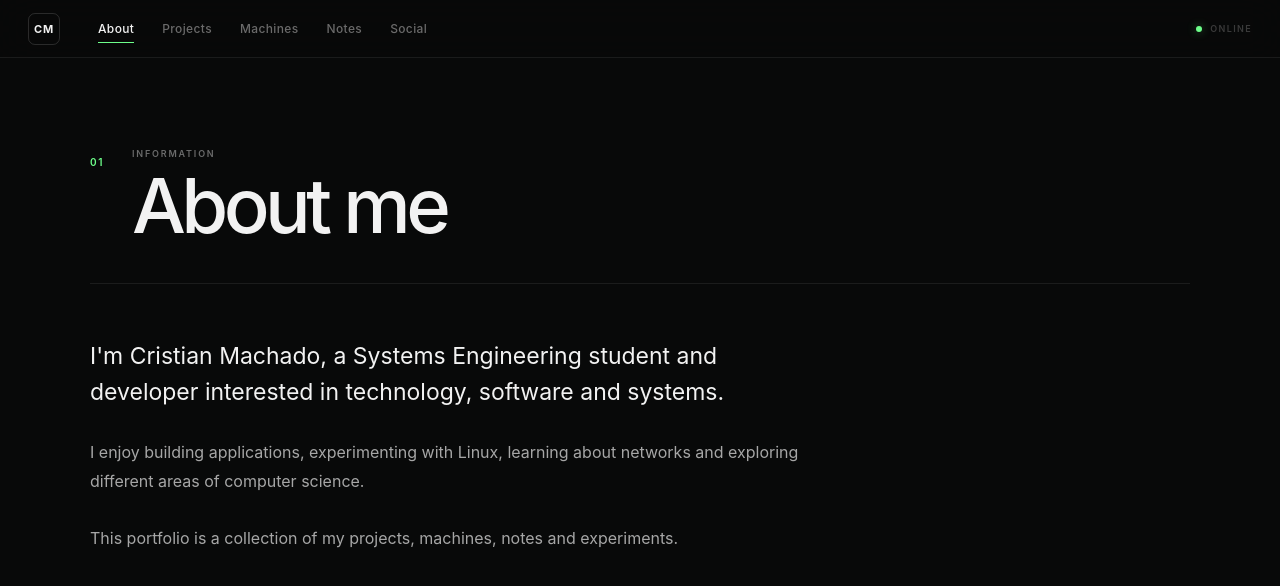
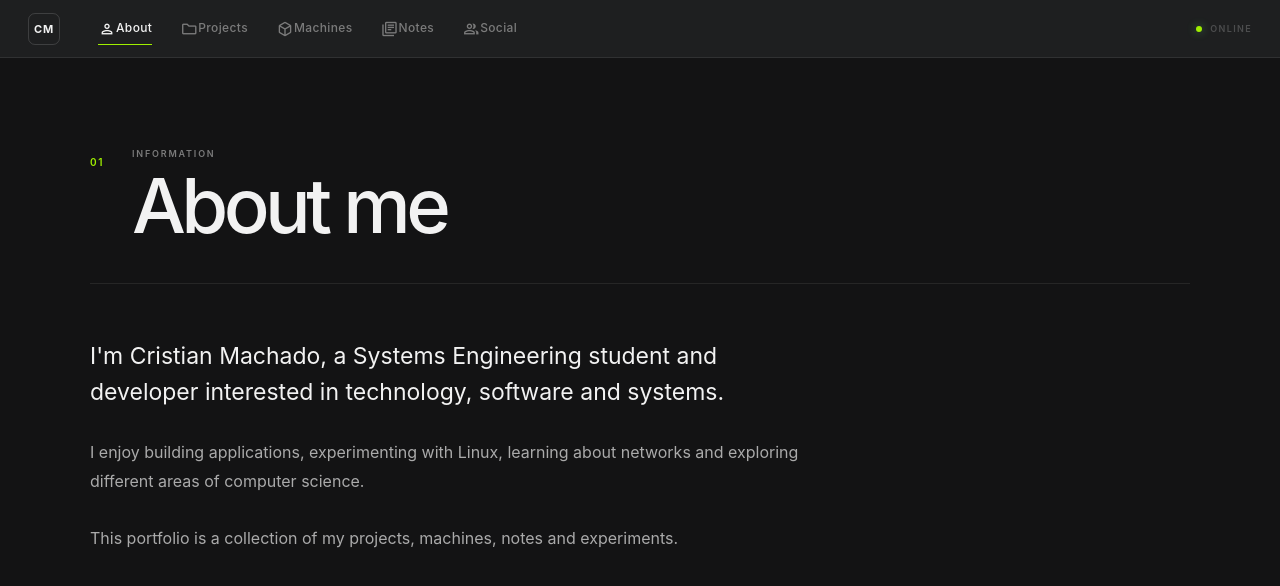
Before and after one commit to Qu4s4r7/portfolio, a React (Vite) app: page /portfolio/about in a window 1280 px wide. Shown: the top 586 px of the page. Built offline with nearby package versions, Linux system fonts and the light colour scheme.

Commit message:
Modify CSS

```diff
--- a/index.html
+++ b/index.html
@@ -83,6 +83,7 @@
       name="twitter:image"
       content="https://qu4s4r7.github.io/portfolio/images/profile.webp"
     />
+    <link href="https://fonts.googleapis.com/css2?family=Material+Symbols+Outlined:opsz,wght,FILL,GRAD@20,100,1,200&icon_names=person,folder,library_books,deployed_code,group" rel="stylesheet" />
 
     <title>
       Cristian Machado — Portfolio
--- a/src/components/TopBar.tsx
+++ b/src/components/TopBar.tsx
@@ -6,11 +6,11 @@ export default function TopBar() {
   const [menuOpen, setMenuOpen] = useState(false);
 
   const links = [
-    { label: "About", path: "/about" },
-    { label: "Projects", path: "/projects" },
-    { label: "Machines", path: "/machines" },
-    { label: "Notes", path: "/notes" },
-    { label: "Social", path: "/social" },
+    { label: "About", icon: "person", path: "/about" },
+    { label: "Projects", icon: "folder", path: "/projects" },
+    { label: "Machines", icon: "deployed_code", path: "/machines" },
+    { label: "Notes", icon: "library_books", path: "/notes" },
+    { label: "Social", icon: "group", path: "/social" },
   ];
 
   const isActive = (path: string) =>
@@ -35,7 +35,8 @@ export default function TopBar() {
               to={link.path}
               className={isActive(link.path) ? "active" : ""}
             >
-              {link.label}
+              <span class="material-symbols-outlined">{link.icon}</span>
+              <p>{link.label}</p>
             </Link>
           ))}
         </nav>
@@ -73,6 +74,7 @@ export default function TopBar() {
                 0{index + 1}
               </span>
 
+
               <span>{link.label}</span>
 
               <span className="mobile-menu-arrow">→</span>
--- a/src/index.css
+++ b/src/index.css
@@ -5,21 +5,21 @@
 }
 
 :root {
-  --bg: #080909;
-  --surface: #101211;
+  --bg: #131314;
+  --surface: #131314;
   --surface-light: #151716;
   --surface-hover: #1b1d1c;
 
   --text: #f2f2f2;
-  --text-soft: rgba(242, 242, 242, 0.68);
-  --text-muted: rgba(242, 242, 242, 0.42);
+  --text-soft: rgba(242, 242, 242, 0.678);
+  --text-muted: rgb(123, 123, 123);
   --text-faint: rgba(242, 242, 242, 0.22);
 
   --line: rgba(255, 255, 255, 0.08);
   --line-strong: rgba(255, 255, 255, 0.14);
 
-  --accent: #6dff8a;
-  --accent-soft: rgba(109, 255, 138, 0.1);
+  --accent: rgb(159, 239, 0);
+  --accent-soft: rgba(159, 239, 0, 0.1);
 
   --topbar-height: 58px;
 
@@ -83,7 +83,12 @@ img {
 #root {
   min-height: 100vh;
 }
-
+h1 .material-symbols-outlined {
+  font-size: 60px;
+}
+.material-symbols-outlined {
+  font-size: 18px;
+}
 /* =========================================================
    APP
    ========================================================= */
@@ -120,7 +125,7 @@ img {
 
   padding: 0 28px;
 
-  background: rgba(8, 9, 9, 0.88);
+  background: #1e1f20;
   border-bottom: 1px solid var(--line);
 
   backdrop-filter: blur(18px);
@@ -173,6 +178,7 @@ img {
   letter-spacing: 0.03em;
 
   transition: color 0.2s ease;
+  display: flex;
 }
 
 .topbar-nav a::after {
--- a/src/pages/Machines.tsx
+++ b/src/pages/Machines.tsx
@@ -12,7 +12,10 @@ export default function Machines() {
             LAB / WRITEUPS
           </p>
 
-          <h1>Machines</h1>
+          <h1>
+            <span class="material-symbols-outlined">deployed_code</span>
+            Machines
+          </h1>
         </div>
       </div>
 
--- a/src/pages/Notes.tsx
+++ b/src/pages/Notes.tsx
@@ -12,7 +12,10 @@ export default function Notes() {
             KNOWLEDGE
           </p>
 
-          <h1>Notes</h1>
+          <h1>
+            <span class="material-symbols-outlined">library_books</span>
+            Notes
+          </h1>
         </div>
       </div>
 
--- a/src/pages/Projects.tsx
+++ b/src/pages/Projects.tsx
@@ -1,5 +1,7 @@
 import { Link } from "react-router-dom";
 import { projects } from "../data/projects";
+
+
 
 export default function Projects() {
   return (
@@ -12,7 +14,11 @@ export default function Projects() {
             SELECTED WORK
           </p>
 
-          <h1>Projects</h1>
+          <h1>
+            <span class="material-symbols-outlined">folder</span>
+            Projects
+          </h1>
+
         </div>
       </div>
 
```
